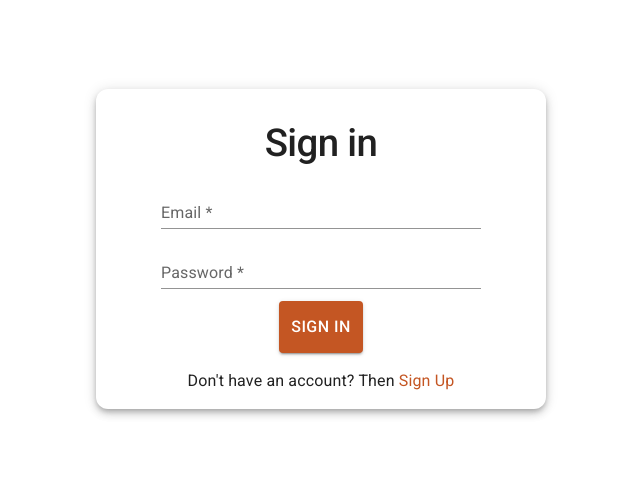
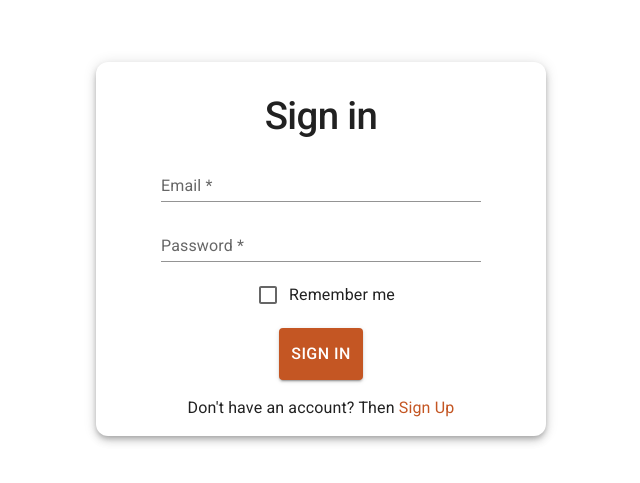
Before and after one commit to MuGen9/hr-dashboard, a React (Create React App) app in the folder frontend/: page /signin in a window 1280 px wide. Shown: the part 151-634 px from the top of the page, without its empty margins (319-959 px from the left). Built offline with nearby package versions, Linux system fonts and the light colour scheme.

Commit message:
rememberMe checkbox

```diff
--- a/frontend/src/api/api.ts
+++ b/frontend/src/api/api.ts
@@ -1,7 +1,7 @@
 import axios from 'axios';
 
 import { SignUpRequestPayload } from 'views/singUp/register.schema';
-import { LogInForm } from 'views/signIn/login.schema';
+import { LogInRequestPayload } from 'views/signIn/login.schema';
 
 export const api = axios.create({
   baseURL: process.env.REACT_APP_API_URL
@@ -11,6 +11,6 @@ export const registerRequest = async (data: SignUpRequestPayload) => {
   await api.post('/auth/register', data);
 };
 
-export const logInRequest = async (data: LogInForm) => {
+export const logInRequest = async (data: LogInRequestPayload) => {
   await api.post('/auth/login', data);
 };
--- a/frontend/src/views/signIn/SignIn.tsx
+++ b/frontend/src/views/signIn/SignIn.tsx
@@ -5,6 +5,8 @@ import {
   Stack,
   Typography,
   TextField,
+  Checkbox,
+  FormControlLabel,
   Button,
   Alert,
   CircularProgress
@@ -21,7 +23,7 @@ import { appRoutes } from 'routes/routes';
 import { logInRequest } from '../../api/api';
 import * as styles from '../singUp/SignUp.styles';
 
-import { loginSchema, LogInForm } from './login.schema';
+import { loginSchema, LogInForm, LogInRequestPayload } from './login.schema';
 
 const SignIn = () => {
   const navigate = useNavigate();
@@ -39,17 +41,18 @@ const SignIn = () => {
     mutate,
     isLoading,
     error: mutateError
-  } = useMutation<void, AxiosError<{ message: string }>, LogInForm>(
+  } = useMutation<void, AxiosError<{ message: string }>, LogInRequestPayload>(
     logInRequest,
     {
       onSuccess: res => {
         console.log(res);
-        navigate(appRoutes.dashboard);
+        navigate(appRoutes.signIn);
       }
     }
   );
 
   const onSubmit: SubmitHandler<LogInForm> = userData => {
+    console.log(userData);
     mutate(userData);
   };
 
@@ -82,6 +85,10 @@ const SignIn = () => {
                 error={Boolean(errors.password)}
                 helperText={errors.password?.message}
               />
+              <FormControlLabel
+                control={<Checkbox {...register('remember')} />}
+                label="Remember me"
+              />
               {mutateError?.response?.data?.message && (
                 <Alert severity="error">
                   {mutateError.response.data.message}
--- a/frontend/src/views/signIn/login.schema.ts
+++ b/frontend/src/views/signIn/login.schema.ts
@@ -5,7 +5,9 @@ export const loginSchema = z.object({
   password: z
     .string()
     .min(5, { message: 'At least 5 characters' })
-    .max(15, { message: 'Please use less than 15 characters' })
+    .max(15, { message: 'Please use less than 15 characters' }),
+  remember: z.boolean()
 });
 
 export type LogInForm = z.infer<typeof loginSchema>;
+export type LogInRequestPayload = Omit<LogInForm, 'remember'>;
```
